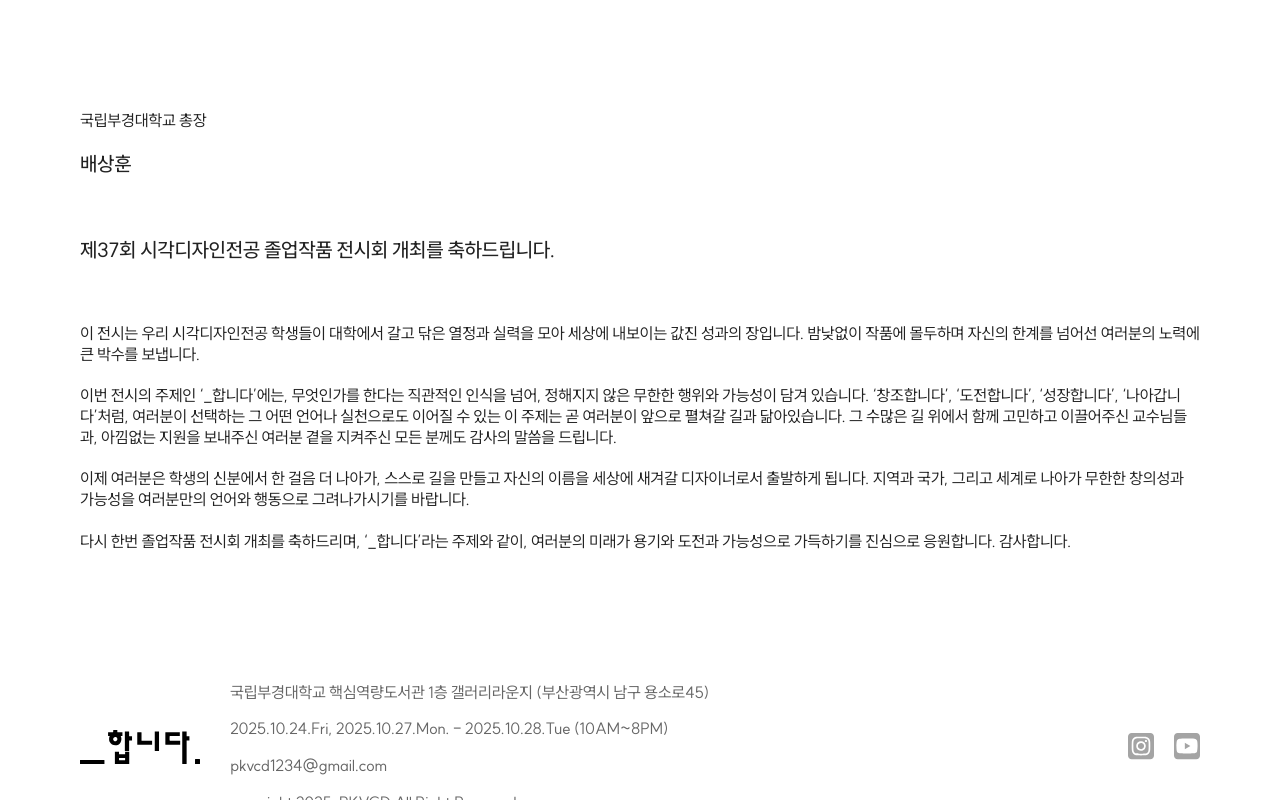
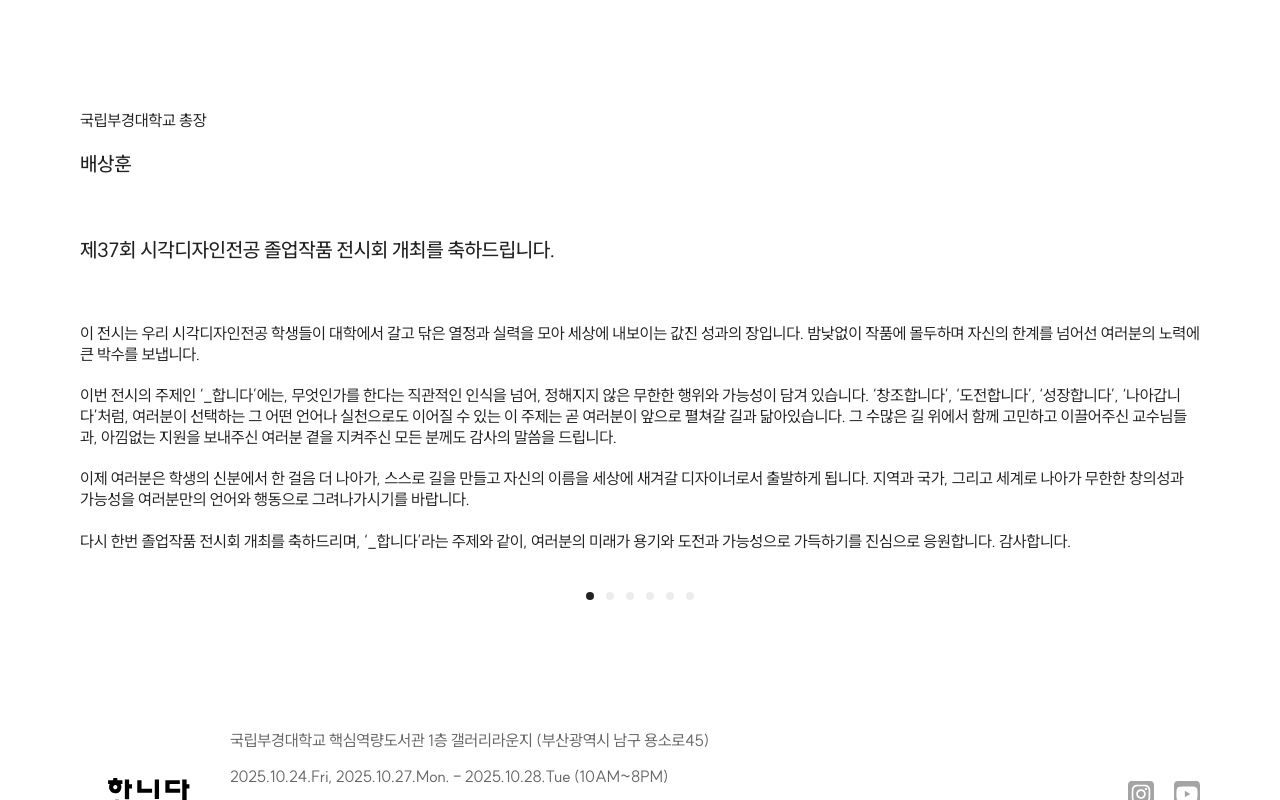
Before and after one commit to PKNU-VCD/pknu-vcd-fe, a Next.js app: page /introduce/celebration in a window 1280 px wide. Shown: the part 583-1383 px from the top of the page. Built offline with nearby package versions, Linux system fonts and the light colour scheme.

Commit message:
feat: 축사에 dot 추가

```diff
--- a/src/app/introduce/celebration/page.styles.ts
+++ b/src/app/introduce/celebration/page.styles.ts
@@ -41,7 +41,6 @@ export const CelebrationLogoText = styled(LogoText)`
 
 export const CelebrationInfoContainer = styled.div`
   margin-top: 100px;
-  margin-bottom: 100px;
   display: flex;
   flex-direction: row;
   gap: 100px;
@@ -50,7 +49,6 @@ export const CelebrationInfoContainer = styled.div`
 
   @media (max-width: ${theme.breakpoints.tablet}) {
     margin-top: 80px;
-    margin-bottom: 80px;
     flex-direction: column;
     gap: 60px;
   }
@@ -99,3 +97,25 @@ export const Content = styled.p`
   letter-spacing: ${theme.typography.regular.letterSpacing};
   white-space: pre-line;
 `;
+
+export const DotsContainer = styled.div`
+  display: flex;
+  justify-content: center;
+  align-items: center;
+  gap: 12px;
+  margin-top: 40px;
+  margin-bottom: 80px;
+`;
+
+export const Dot = styled.div<{ $active: boolean }>`
+  width: 8px;
+  height: 8px;
+  border-radius: 50%;
+  background-color: ${({ $active }) => ($active ? theme.colors.stroke : theme.colors.lightGray)};
+  transition: background-color 0.3s ease;
+  cursor: pointer;
+
+  &:hover {
+    background-color: ${theme.colors.darkGray};
+  }
+`;
--- a/src/app/introduce/celebration/page.tsx
+++ b/src/app/introduce/celebration/page.tsx
@@ -118,6 +118,15 @@ export default function Celebration() {
             <S.Content>{currentSpeech.comment}</S.Content>
           </S.ContentContainer>
         </S.CelebrationInfoContainer>
+        <S.DotsContainer>
+          {CONGRATULATION_SPEECH.map((_, index) => (
+            <S.Dot
+              key={index}
+              $active={index === currentIndex}
+              onClick={() => setCurrentIndex(index)}
+            />
+          ))}
+        </S.DotsContainer>
       </CommonContainer>
       <Footer footerType="sub" />
     </>
```
